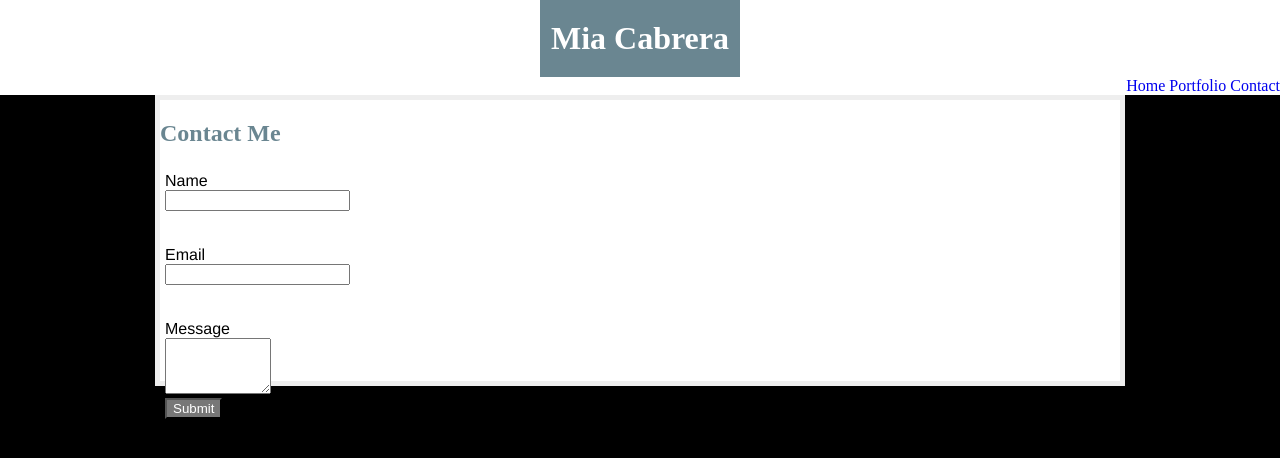
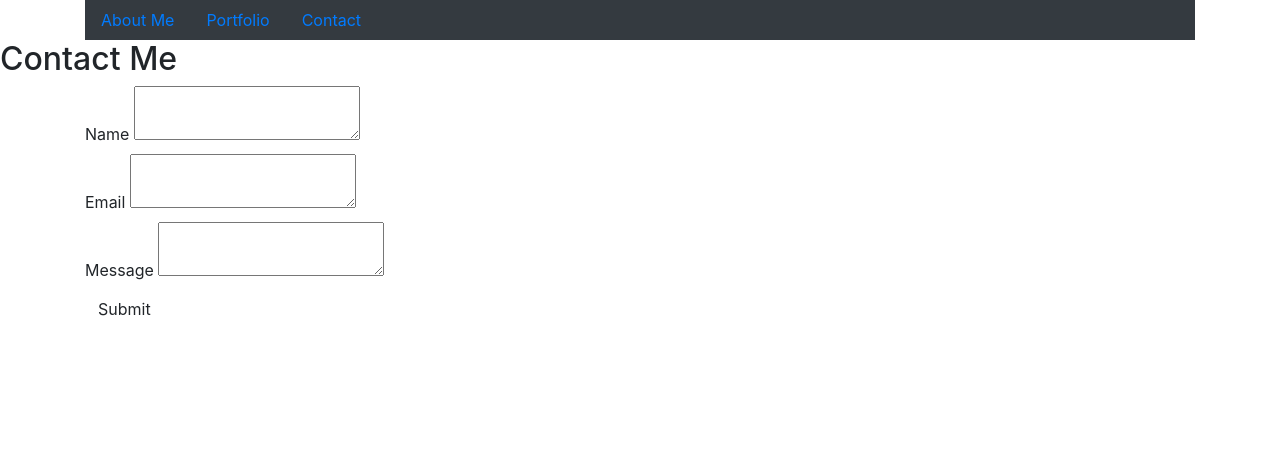
Before and after one commit to miacab89/Portfolio, a plain HTML site: page contact.html in a window 1280 px wide. Drawn offline with nearby package versions, Linux system fonts and the light colour scheme.

Commit message:
Update contact.html

```diff
--- a/contact.html
+++ b/contact.html
@@ -1,50 +1,90 @@
-<!DOCTYPE html>
-<html lang="en">
+<!DOCTYPE hmtl>
+<html lang="en-us">
+
 <head>
-    <meta charset="UTF-8">
+<meta charset="UTF-8">
+<link rel="stylesheet" href="https://stackpath.bootstrapcdn.com/bootstrap/4.4.1/css/bootstrap.min.css" integrity="sha384-Vkoo8x4CGsO3+Hhxv8T/Q5PaXtkKtu6ug5TOeNV6gBiFeWPGFN9MuhOf23Q9Ifjh" crossorigin="anonymous">
+<meta name="viewport" content="width=device-width, initial-scale=1, shrink-to-fit=no">
+<link rel="stylesheet" href="assests/css/style3.css">
 
-    <title>Contact</title>
-    <link rel="stylesheet" href="assets/css/style.css">
-    <link rel="stylesheet" href="assets/css/style2.css">
-    <link rel="stylesheet" href="assets/css/style3.css">
 
 </head>
 
+
+
 <header>
 
-    <h1>Mia Cabrera</h1>
-        <a href="index.html">Home</a>
-        <a href="portfolio.html">Portfolio</a>
-        <a href="contact.html">Contact</a>
+<title>Mia Cabrera</title>
+
 </header>
 
+
 <body>
-<div class="wrapper">
-<div class="container">
-<div class="contact-form">
-    <h2>Contact Me</h2>
-    <div class="txtb">
-        <label>Name</label></br>
-        <input type="name" name="" value="" placeholder="">
-        </div></br>
-
-<div class="contact-form">
-    <div class="txtb">
-        <label>Email</label></br>
-        <input type="email" name="" value="" placeholder="">
-        </div></br>
-
-<div class="contact-form">
-    <div class="txtb">
-        <label>Message</label></br>
-        <textarea></textarea></br>
-        <button class="btn">Submit</button>
-    </div></br>
 
 
-</div>
+
+<div id="app" class="container">
+ <nav class="navbar-collapse justify-content-between navbar-dark bg-dark">
+  <ul class="nav nav-wrapper">
+   <li class="nav-item">
+    <a class="nav-link active" href="index.html">About Me</a>
+      </li>
+      <li class="nav-item">
+        <a class="nav-link" href="portfolio.html">Portfolio</a>
+      </li>
+      <li class="nav-item">
+       <a class="nav-link" href="contact.html">Contact</a>
+    </li>
+   </ul>
+  </nav>
 </div>
 
+<h2>Contact Me</h2>
+
+<div class="wrapper">
+  <div class="container">
+
+  <div class="name">
+    <div class="contact-form">
+            <div class="name">
+            <label>Name</label>
+            <textarea></textarea>
+    </div>
+  </div>
+
+ <div class="email">
+    <div class="txtb">
+        <div class="contact-form">
+            <label>Email</label>
+            <textarea></textarea>
+        </div>
+    </div>
+  </div>
+
+ <div class="contact-form">
+    <div class="message">
+      <div class="contact-form">
+            <label>Message</label>
+            <textarea></textarea>
+      </div>
+    </div>
+ </div>
+
+    <button class="btn">Submit</button>
+  </div>
+</div>
+
+
+
+
+<footer>
+    <div class="wrapper">
+    </div>
+</footer>
+
+    <script src="https://code.jquery.com/jquery-3.3.1.slim.min.js" integrity="sha384-q8i/X+965DzO0rT7abK41JStQIAqVgRVzpbzo5smXKp4YfRvH+8abtTE1Pi6jizo" crossorigin="anonymous"></script>
+    <script src="https://cdnjs.cloudflare.com/ajax/libs/popper.js/1.14.7/umd/popper.min.js" integrity="sha384-UO2eT0CpHqdSJQ6hJty5KVphtPhzWj9WO1clHTMGa3JDZwrnQq4sF86dIHNDz0W1" crossorigin="anonymous"></script>
+    <script src="https://stackpath.bootstrapcdn.com/bootstrap/4.3.1/js/bootstrap.min.js" integrity="sha384-JjSmVgyd0p3pXB1rRibZUAYoIIy6OrQ6VrjIEaFf/nJGzIxFDsf4x0xIM+B07jRM" crossorigin="anonymous"></script>
 </body>
 
 </html>
```
